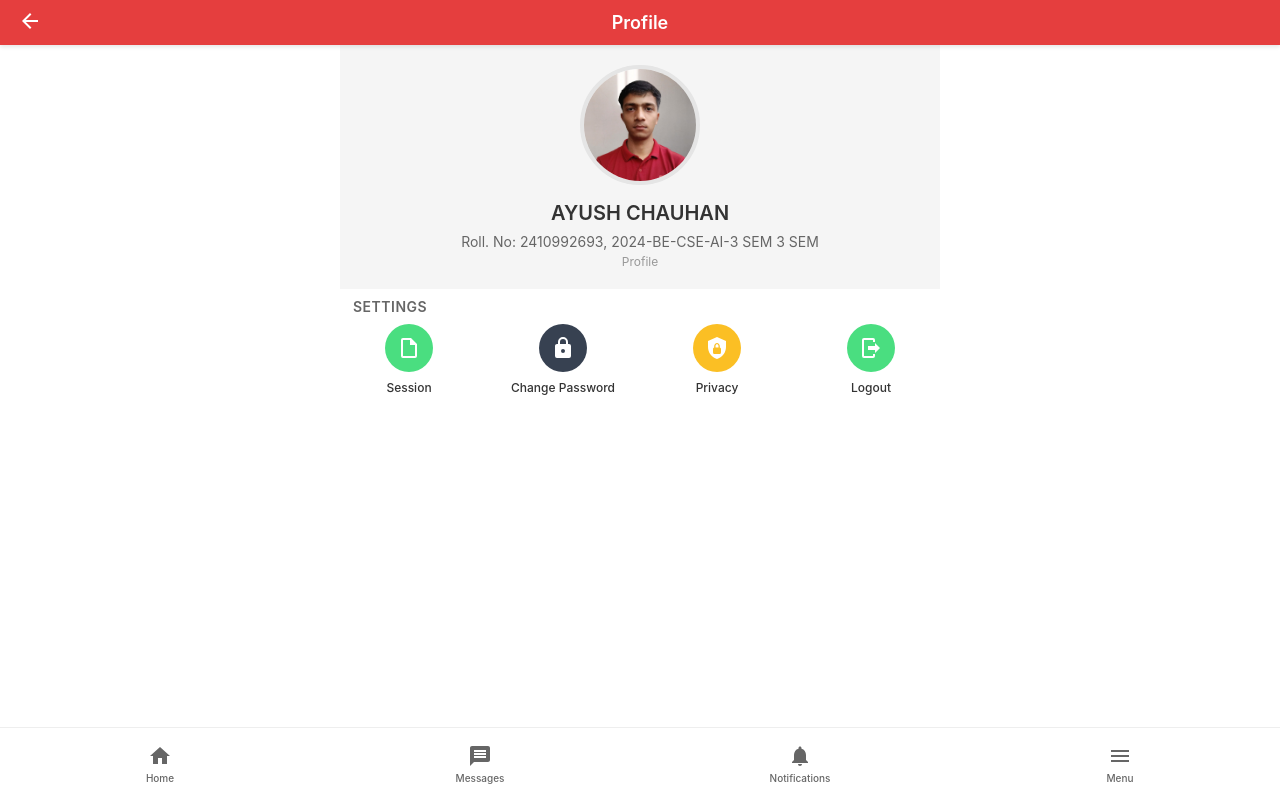
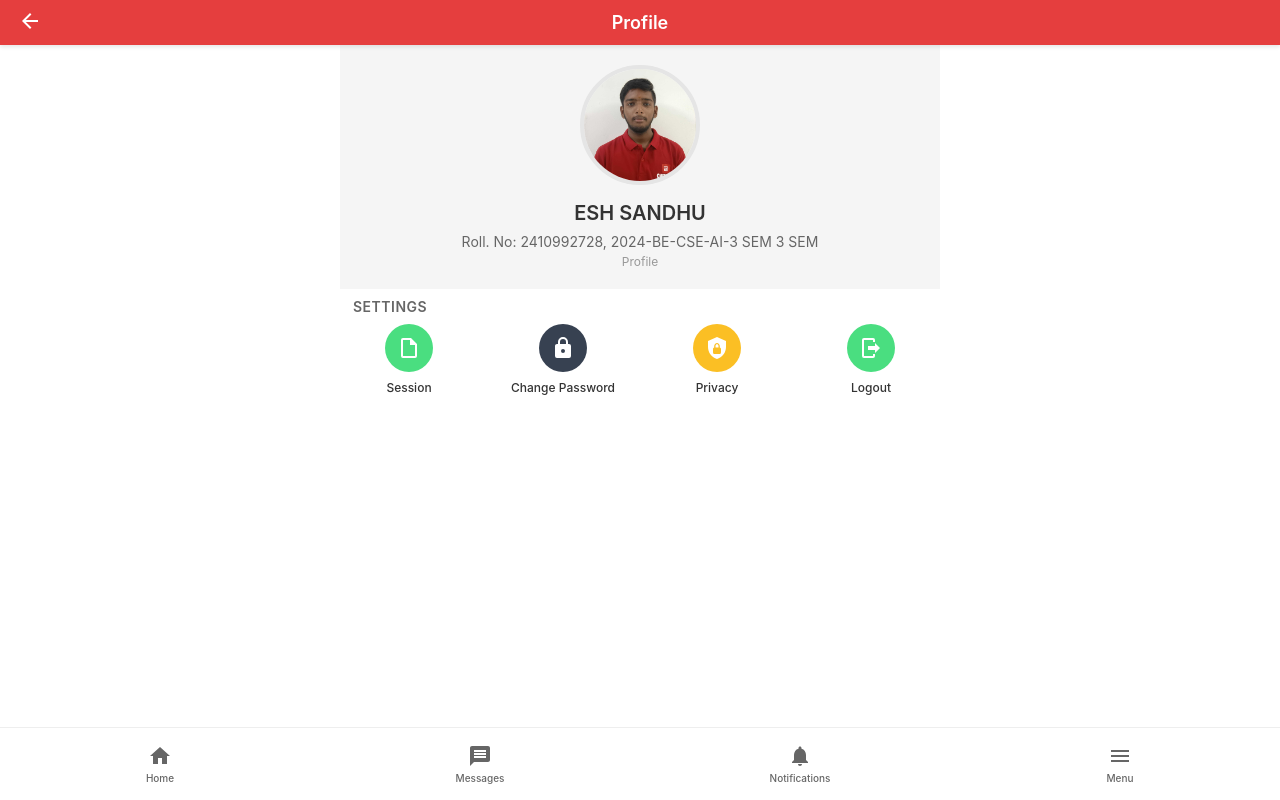
Before and after one commit to arnav7983/ekcm, a plain HTML site: page index.html in a window 1280 px wide. Both pictures are taken after a click on the button 1240 px from the left and 32 px from the top of the page. Drawn offline with Linux system fonts and the light colour scheme.

Commit message:
Update index.html

```diff
--- a/index.html
+++ b/index.html
@@ -11,7 +11,7 @@
         <div id="page1" class="page active">
             <header class="header">
                 <div class="header-content">
-                    <h1 class="student-name">AYUSH CHAUHAN(2024-BE-CS...)</h1>
+                    <h1 class="student-name">ESH SANDHU(2024-BE-CS...)</h1>
                     <button id="profileBtn" class="profile-btn">
                         <svg width="24" height="24" viewBox="0 0 24 24" fill="none">
                             <path d="M12 12c2.21 0 4-1.79 4-4s-1.79-4-4-4-4 1.79-4 4 1.79 4 4 4zm0 2c-2.67 0-8 1.34-8 4v2h16v-2c0-2.66-5.33-4-8-4z" fill="white"/>
@@ -120,10 +120,10 @@
             <main class="profile-container">
                 <div class="profile-section">
                     <div id="profilePhoto" class="profile-photo">
-                        <img src="WhatsApp Image 2025-08-12 at 21.32.05_7003e370.jpg" alt="Profile Photo">
+                        <img src="2410992684.jpg" alt="Profile Photo">
                     </div>
-                    <h3 class="profile-name">AYUSH CHAUHAN</h3>
-                    <p class="profile-details">Roll. No: 2410992693, 2024-BE-CSE-AI-3 SEM 3 SEM</p>
+                    <h3 class="profile-name">ESH SANDHU</h3>
+                    <p class="profile-details">Roll. No: 2410992728, 2024-BE-CSE-AI-3 SEM 3 SEM</p>
                     <p class="profile-label">Profile</p>
                 </div>
 
@@ -211,17 +211,17 @@
                 <section class="info-section">
                     <h2>Student's Details</h2>
                     <div class="profile-photo-small">
-                        <img src="WhatsApp Image 2025-08-12 at 21.32.05_7003e370.jpg" alt="Profile Photo">
+                        <img src="2410992684.jpg" alt="Profile Photo">
                     </div>
 
                     <div class="info-grid">
                         <div class="info-row">
                             <span class="label">Name</span>
-                            <span class="value">: AYUSH CHAUHAN</span>
+                            <span class="value">: ESH SANDHU</span>
                         </div>
                         <div class="info-row">
                             <span class="label">Roll. No</span>
-                            <span class="value">: 2410992693</span>
+                            <span class="value">: 2410992728</span>
                         </div>
 
                         <div class="info-row">
@@ -357,4 +357,5 @@
 
         <script src="script.js"></script>
     </body>
+
     </html>
```
